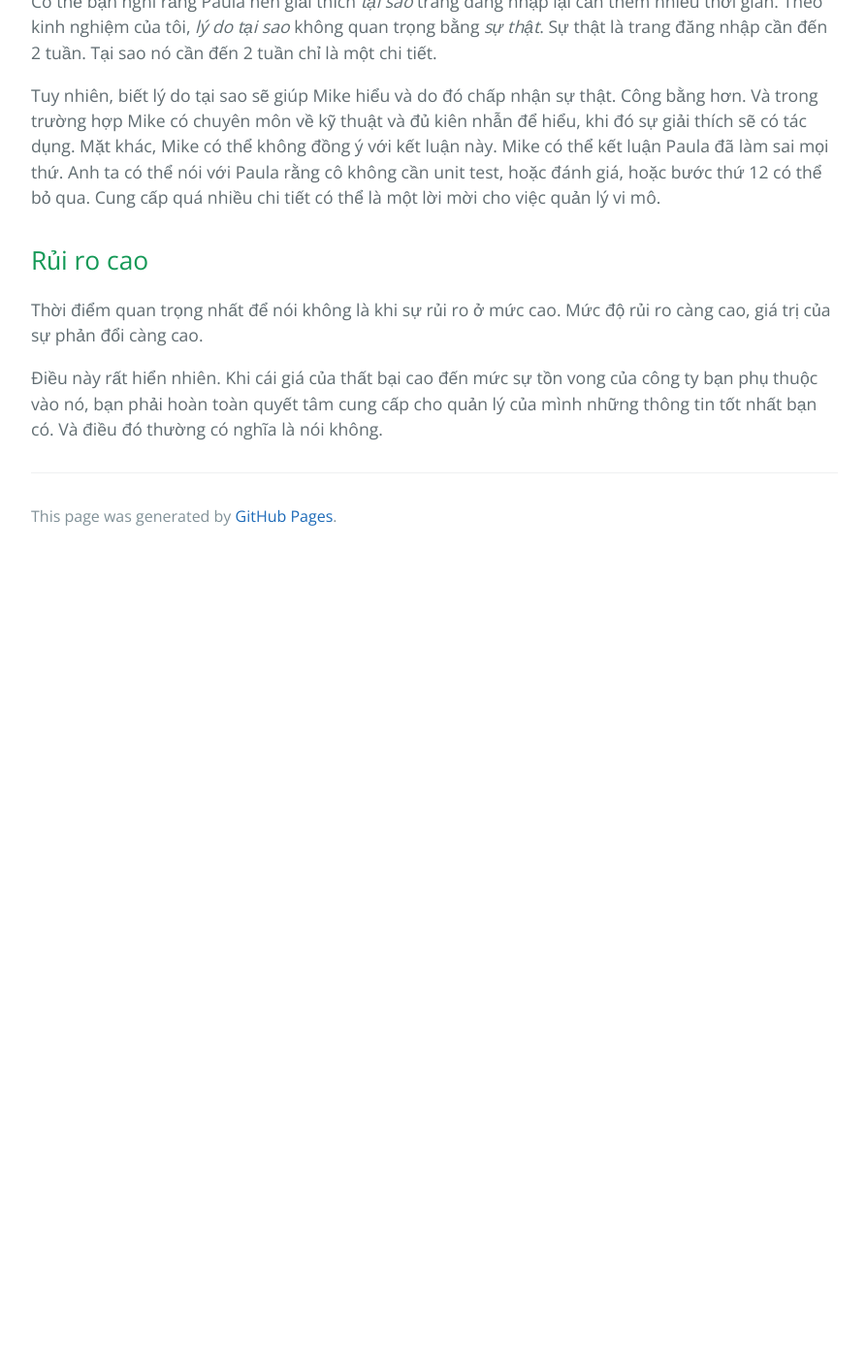
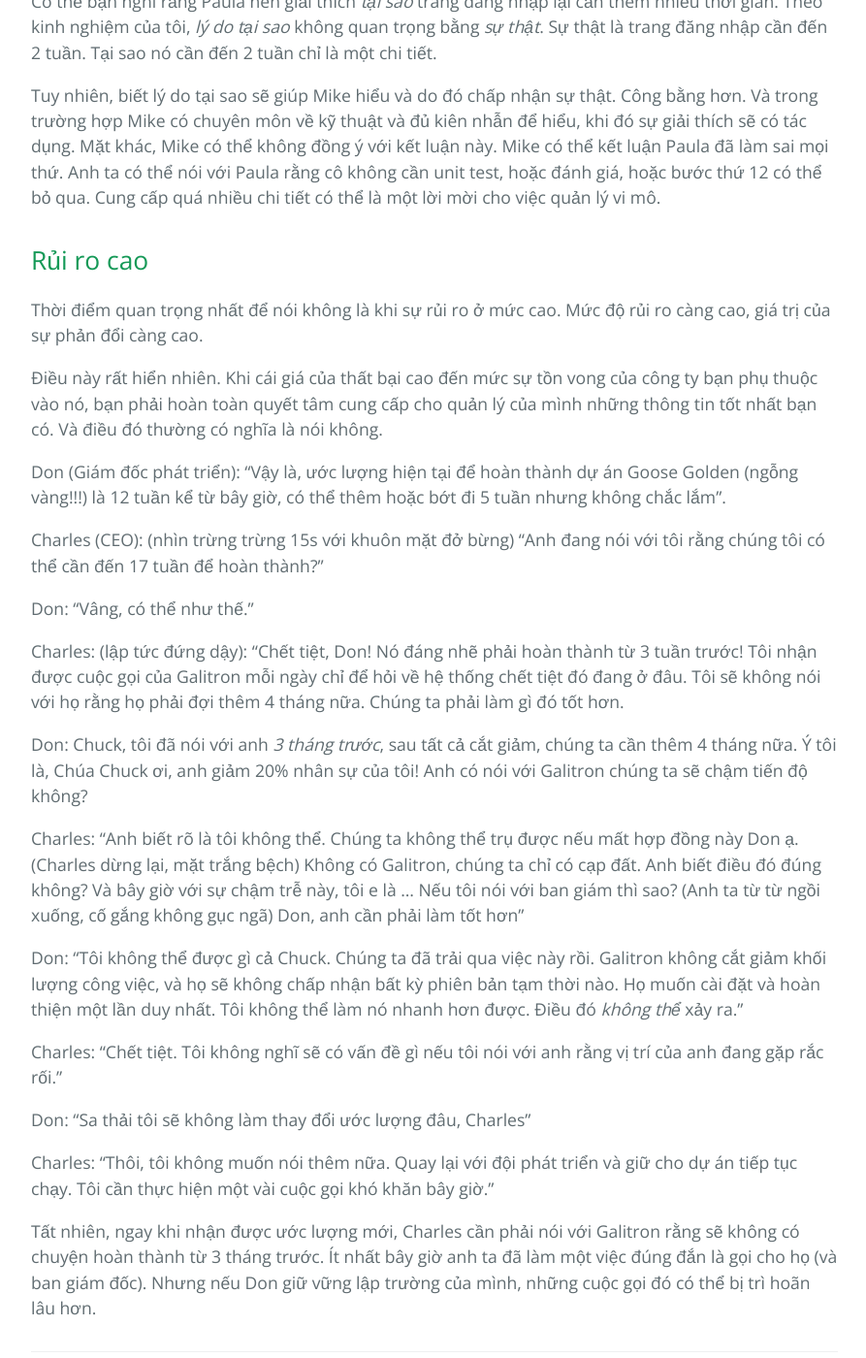
Before and after one commit to HaiBV/haibv.github.io, a Jekyll site: the page built from clean-coder/chapter-2-saying-no.md, in a window 1280 px wide and 1400 px high, scrolled down 4621 px. Shown: the whole window at 97% size, without its empty margins (192-1085 px from the left). Built offline with Jekyll 4.4.1, drawn with Linux system fonts in a browser that asks for light colours; our own code applies the rules of GitHub Pages for plain Markdown files; before the commit the page ends 5197 px from its top, so only the background shows below that.

Commit message:
Update The Clean Coder - Chapter 2 Saying No

```diff
--- a/clean-coder/chapter-2-saying-no.md
+++ b/clean-coder/chapter-2-saying-no.md
@@ -119,3 +119,25 @@ Tuy nhiên, biết lý do tại sao sẽ giúp Mike hiểu và do đó chấp nh
 Thời điểm quan trọng nhất để nói không là khi sự rủi ro ở mức cao. Mức độ rủi ro càng cao, giá trị của sự phản đổi càng cao.
 
 Điều này rất hiển nhiên. Khi cái giá của thất bại cao đến mức sự tồn vong của công ty bạn phụ thuộc vào nó, bạn phải hoàn toàn quyết tâm cung cấp cho quản lý của mình những thông tin tốt nhất bạn có. Và điều đó thường có nghĩa là nói không.
+
+Don (Giám đốc phát triển): "Vậy là, ước lượng hiện tại để hoàn thành dự án Goose Golden (ngỗng vàng!!!) là 12 tuần kể từ bây giờ, có thể thêm hoặc bớt đi 5 tuần nhưng không chắc lắm".
+
+Charles (CEO): (nhìn trừng trừng 15s với khuôn mặt đở bừng) "Anh đang nói với tôi rằng chúng tôi có thể cần đến 17 tuần để hoàn thành?"
+
+Don: "Vâng, có thể như thế."
+
+Charles: (lập tức đứng dậy): "Chết tiệt, Don! Nó đáng nhẽ phải hoàn thành từ 3 tuần trước! Tôi nhận được cuộc gọi của Galitron mỗi ngày chỉ để hỏi về hệ thống chết tiệt đó đang ở đâu. Tôi sẽ không nói với họ rằng họ phải đợi thêm 4 tháng nữa. Chúng ta phải làm gì đó tốt hơn.
+
+Don: Chuck, tôi đã nói với anh _3 tháng trước_, sau tất cả cắt giảm, chúng ta cần thêm 4 tháng nữa. Ý tôi là, Chúa Chuck ơi, anh giảm 20% nhân sự của tôi! Anh có nói với Galitron chúng ta sẽ chậm tiến độ không?
+
+Charles: "Anh biết rõ là tôi không thể. Chúng ta không thể trụ được nếu mất hợp đồng này Don ạ. (Charles dừng lại, mặt trắng bệch) Không có Galitron, chúng ta chỉ có cạp đất. Anh biết điều đó đúng không? Và bây giờ với sự chậm trễ này, tôi e là ... Nếu tôi nói với ban giám thì sao? (Anh ta từ từ ngồi xuống, cố gắng không gục ngã) Don, anh cần phải làm tốt hơn"
+
+Don: "Tôi không thể được gì cả Chuck. Chúng ta đã trải qua việc này rồi. Galitron không cắt giảm khối lượng công việc, và họ sẽ không chấp nhận bất kỳ phiên bản tạm thời nào. Họ muốn cài đặt và hoàn thiện một lần duy nhất. Tôi không thể làm nó nhanh hơn được. Điều đó _không thể_ xảy ra."
+
+Charles: "Chết tiệt. Tôi không nghĩ sẽ có vấn đề gì nếu tôi nói với anh rằng vị trí của anh đang gặp rắc rối."
+
+Don: "Sa thải tôi sẽ không làm thay đổi ước lượng đâu, Charles"
+
+Charles: "Thôi, tôi không muốn nói thêm nữa. Quay lại với đội phát triển và giữ cho dự án tiếp tục chạy. Tôi cần thực hiện một vài cuộc gọi khó khăn bây giờ."
+
+Tất nhiên, ngay khi nhận được ước lượng mới, Charles cần phải nói với Galitron rằng sẽ không có chuyện hoàn thành từ 3 tháng trước. Ít nhất bây giờ anh ta đã làm một việc đúng đắn là gọi cho họ (và ban giám đốc). Nhưng nếu Don giữ vững lập trường của mình, những cuộc gọi đó có thể bị trì hoãn lâu hơn.
```
